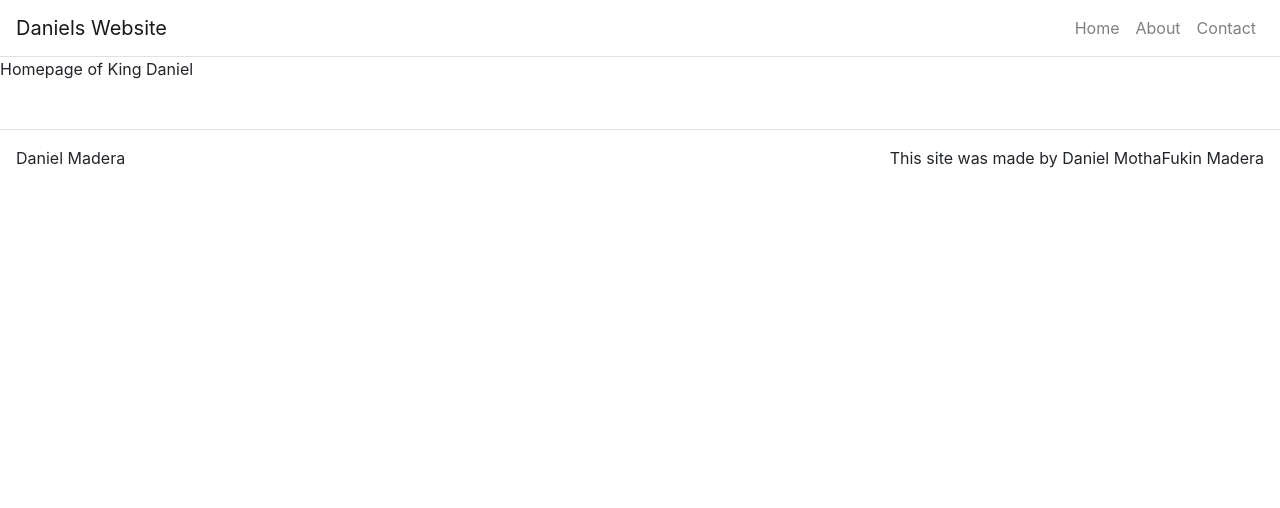
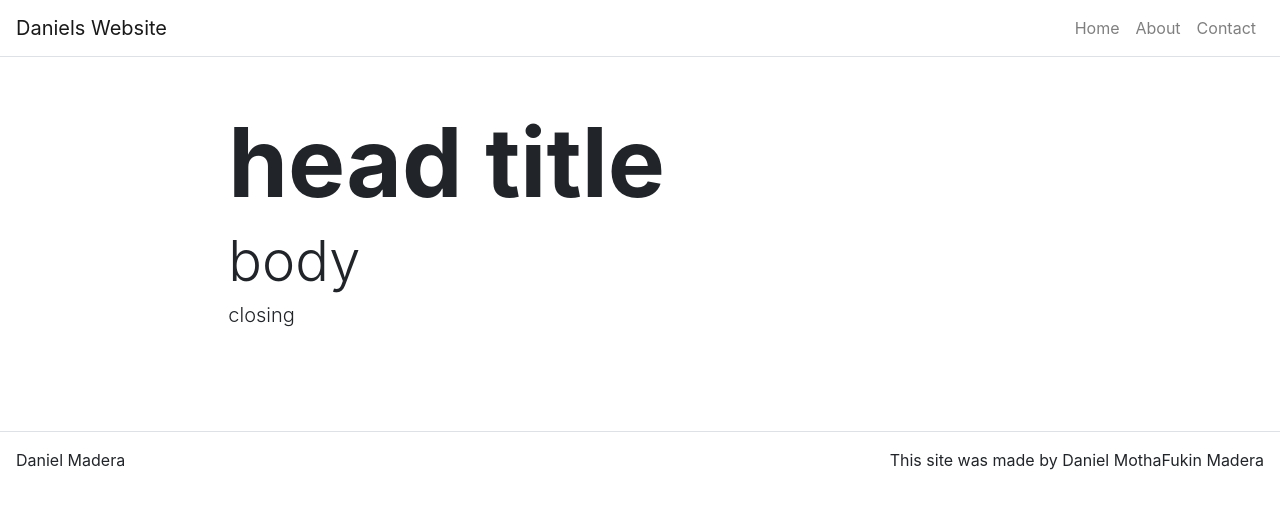
Before and after one commit to dmadera0/personal-site, a React (Create React App) app: page / in a window 1280 px wide. Shown: the top 508 px of the page. Built offline with nearby package versions, Linux system fonts and the light colour scheme.

Commit message:
added style and jumbtron to homepage

```diff
--- /dev/null
+++ b/src/components/Jumbo.js
@@ -0,0 +1,25 @@
+import React from 'react'
+import { Row } from 'react-bootstrap'
+import Jumbotron from 'react-bootstrap/Jumbotron'
+import Container from 'react-bootstrap/Container'
+import Col from 'react-bootstrap/Col'
+
+
+
+function Jumbo(props){
+    return(
+        <Jumbotron className="bg-transparent jumbotron-fluid p-0" >
+            <Container fluid={true}>
+                <Row className="justify-content-center py-5">
+                    <Col md={8} sm={12}>
+                        {props.title && <h1 className = "display-1 font-weight-bolder">{props.title}</h1> }
+                        {props.subTitle && <h3 className = 'display-4 front-weight-light'>{props.subTitle}</h3> }
+                        {props.text && <h3 className ='lead font-weight-light'>{props.text}</h3> }
+                    </Col>
+                </Row>
+            </Container>
+        </Jumbotron>
+    )
+}
+
+export default Jumbo
--- a/src/pages/HomePage.js
+++ b/src/pages/HomePage.js
@@ -1,9 +1,15 @@
 import React from 'react'
+import Jumbo from '../components/Jumbo'
 
 function HomePage(props){
 
     return(
-        <p>Homepage of King Daniel</p>
+        <Jumbo
+        title={props.title}
+        subTitle={props.subTitle}
+        text={props.text}
+
+        />
     )
 
 }
```
Also changed, not shown: 1 other file (tests, documents, lock files or other folders).
